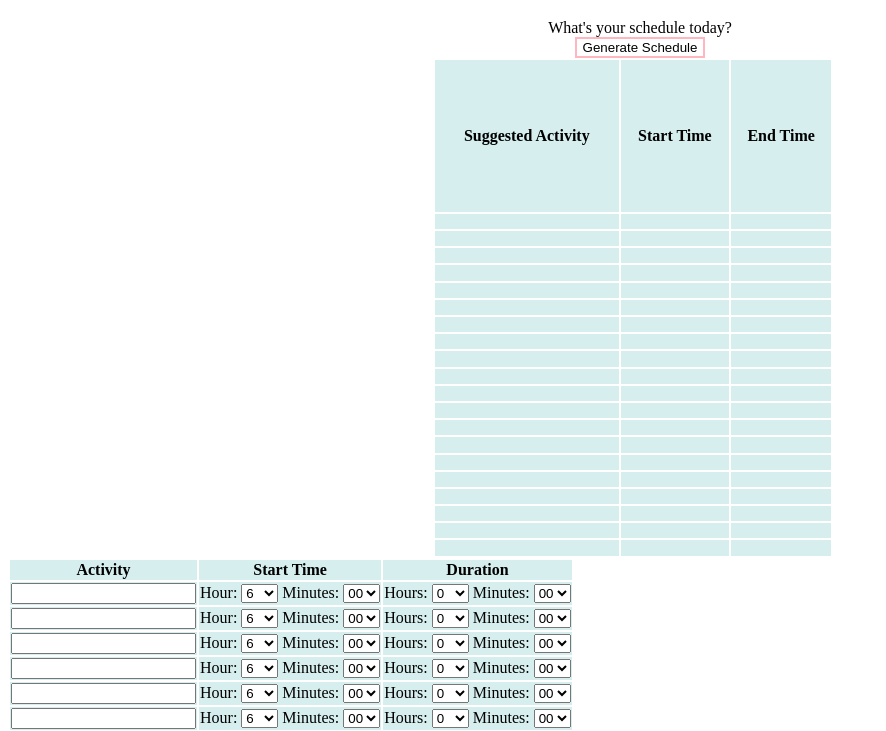
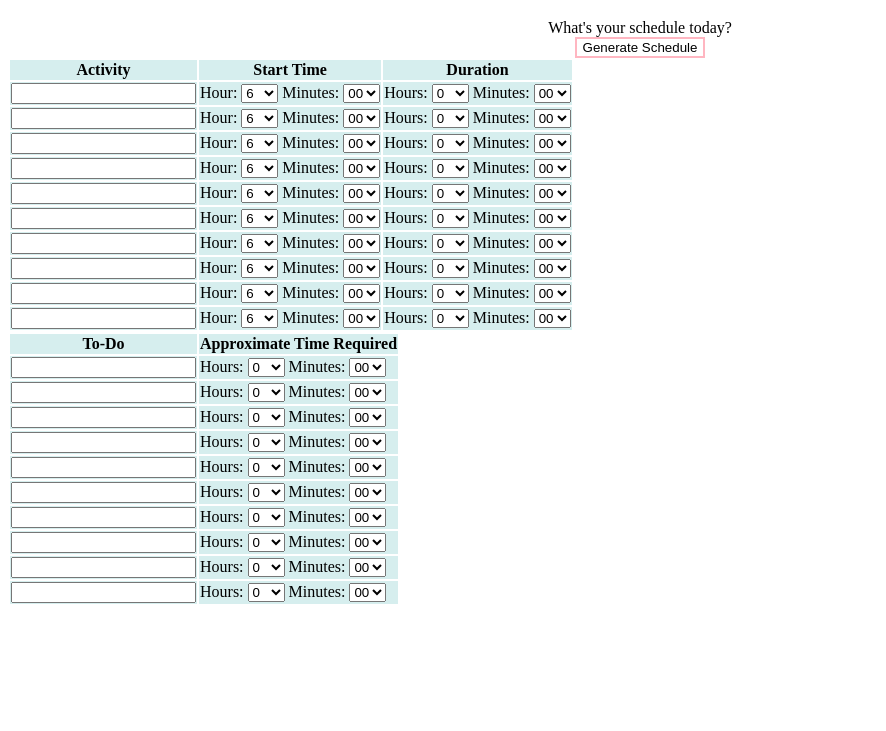
Before and after one commit to janicethomas121/smart-planner, a website with bundled scripts: page index.html in a window 1280 px wide. Shown: the part 61-792 px from the top of the page, without its empty margins (0-886 px from the left). Built offline with nearby package versions, Linux system fonts and the light colour scheme; a script that the page names is missing.

Commit message:
toggle fixed

```diff
--- a/index.html
+++ b/index.html
@@ -151,11 +151,6 @@
         }
         function showResult() {
             var x = document.getElementById("result");
-            // var count = 0;
-            // if(x.style.display === "none" && count == 0){
-            //     x.style.display = "block";
-            //     count++;
-            // }
             if (x.style.display === "none") {
                 x.style.display = "block";
             }
@@ -167,7 +162,7 @@
         document.getElementById("gb").addEventListener("click", sendRequest);
     </script>
     <div>
-        <table id="result" WIDTH = 400 HEIGHT = 500>
+        <table id="result" style="display: none" WIDTH = 400 HEIGHT = 500>
             <colgroup>
                 <col span="3" style="background-color: #D6EEEE">
             </colgroup>
```
